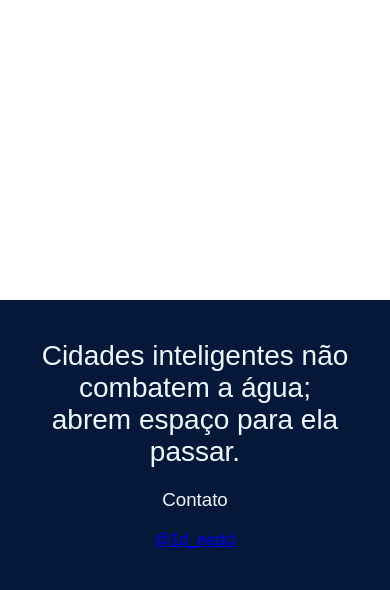
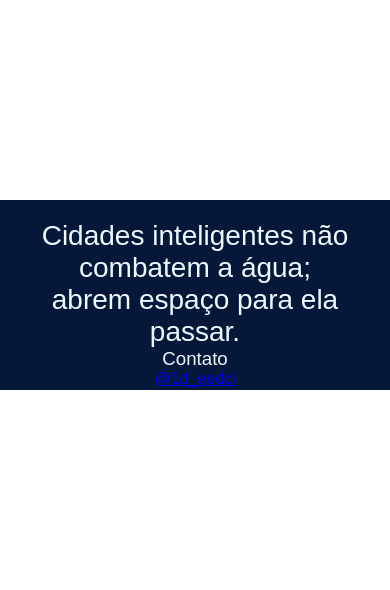
Before and after one commit to MicaeliCaetano/Mapa-Interativo-Enchentes-em-Alagoas, a Django app: page / in a window 390 px wide. Shown: the part 830-1420 px from the top of the page. After the commit the page ends 1220 px from the top, so only its background shows below. Run offline with Django 5.2, Linux system fonts and the light colour scheme.

Commit message:
Ajusta o comportamento do site

```diff
--- a/static/css/style.css
+++ b/static/css/style.css
@@ -10,6 +10,11 @@ body {
 header {
     background-color: rgb(6, 24, 58);
     height: 250px;
+}
+@media (max-width: 600px) {
+    header {
+        height: 150px;
+    }
 }
 
 
@@ -29,6 +34,11 @@ footer {
     align-items: center;
     text-align: center;
     color:aliceblue;
+}
+@media (max-width: 600px) {
+    footer {
+        height: 150px;
+    }
 }
 
 
```
